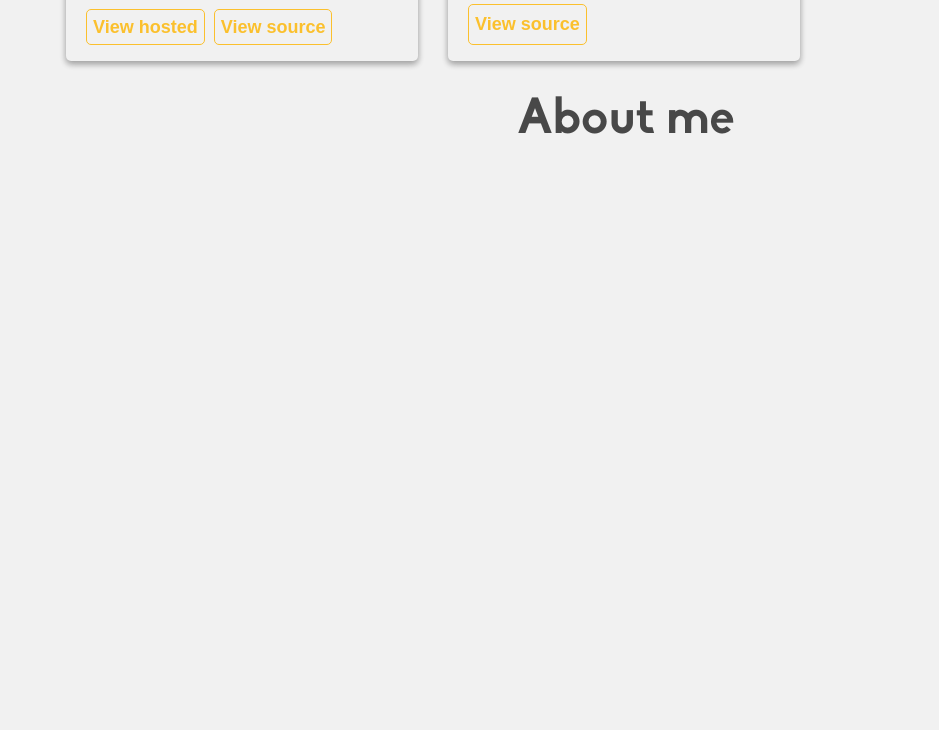
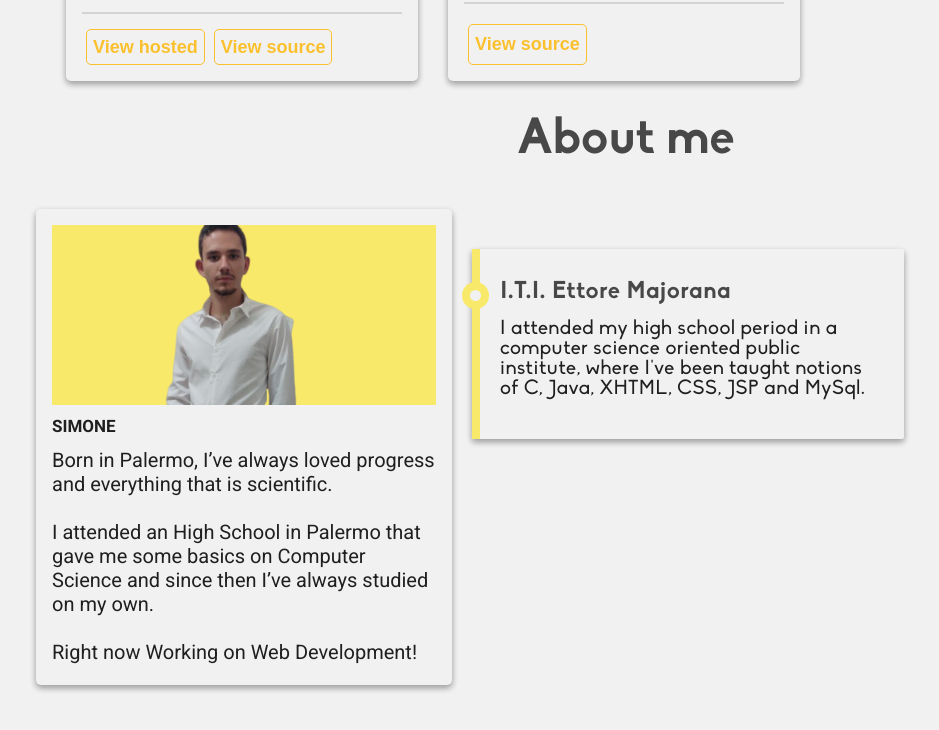
Before and after one commit to xNicklaj/com.simonearonica, a Gatsby site: page / in a window 1280 px wide. Shown: the part 1028-1758 px from the top of the page, without its empty margins (14-953 px from the left). Before the commit the page ends 1257 px from the top, so only its background shows below. Built offline with nearby package versions, Linux system fonts and the light colour scheme; Gatsby itself is replaced by a stand-in of ours.

Commit message:
Added the about me section

```diff
--- a/src/components/card/card.module.scss
+++ b/src/components/card/card.module.scss
@@ -45,8 +45,9 @@
 }
 
 .card img {
-    height: 16em;
-    max-width: 100%;
+    min-height: 18em;
+    max-height: 18em;
+    width: 100%;
     object-fit: cover;
     justify-self: center;
     order: 1;
--- a/src/pages/index.js
+++ b/src/pages/index.js
@@ -8,6 +8,7 @@ import './global.scss'
 import styles from './index.module.scss'
 import palettes from './index.palettes.module.scss'
 import avatar from '../images/avatar.png'
+import fullBody from '../images/avatar-full-body.png'
 import Skillcard from "../components/skillcard/skillcard";
 import Card from '../components/card/card'
 
@@ -23,7 +24,7 @@ const IndexPage = () => {
     <Helmet htmlAttributes={{}} title='Home | Simone Aronica'/>
     <Heading >
       <div className={styles.avatarDiv}>
-          <img src={avatar} />
+          <img src={avatar} alt='avatar.png'/>
       </div>
       <div className={`${styles.textDiv} ${palettes.textDiv}`}>
           <h2>Hello, I'm Simone</h2>
@@ -47,7 +48,7 @@ const IndexPage = () => {
           projects.map(project => {
             let img = require(`../images/${project.thumbnail}`)
             return (
-              <Card background='#f1f1f1' color='#0c0c0c' key={project.key}>
+              <Card key={project.key}>
                   <img src={img} alt={project.thumbnail} />
                   <h2>{project.title}</h2>
                   <p>{project.description}</p>
@@ -67,6 +68,32 @@ const IndexPage = () => {
       <div>
         <h1>About me</h1>
       </div>
+      <div className={styles.aboutMe}>
+          <Card>
+            <img src={fullBody} alt='avatar-full-body.png' style={{backgroundColor: '#F9E96A'}}/>
+            <h2>Simone</h2>
+            <p>
+              Born in Palermo, I’ve always loved progress and everything that is scientific.<br/>
+              <br/>
+              I attended an High School in Palermo that gave me some basics on Computer Science and since then I’ve always studied on my own.<br/>
+              <br/>
+              Right now Working on Web Development!
+            </p>
+          </Card>
+          <div>
+            <ul className={styles.timeline + ' ' + palettes.timeline}>
+              <li>
+                <h1>I.T.I. Ettore Majorana</h1>
+                <p>
+                  I attended my high school period in a computer science oriented public institute, where I've been taught notions of C, Java, XHTML, CSS, JSP and MySql.
+                </p>
+              </li>
+            </ul>
+          </div>
+          <div>
+
+          </div>
+      </div>
     </div>
   </Layout>
 )}
--- a/src/pages/index.module.scss
+++ b/src/pages/index.module.scss
@@ -73,7 +73,88 @@ h1 {
     justify-content: space-around
 }
 
-@media (max-width: 450px){
+.aboutMe {
+    display: flex;
+    width: 100%;
+}
+
+/* Timeline base */
+section.timeline-outer {
+    width: 80%;
+    margin: 0 auto;
+}
+
+h1.header {
+    font-size: 50px;
+    line-height: 70px;
+}
+
+/* timeline css */
+.timeline {
+    border-bottom-right-radius: 2px;
+    border-top-right-radius: 2px;
+    -webkit-box-shadow: 0 3px 6px rgba(0,0,0,0.16), 0 3px 6px rgba(0,0,0,0.23);
+    -moz-box-shadow: 0 3px 6px rgba(0,0,0,0.16), 0 3px 6px rgba(0,0,0,0.23);
+    box-shadow: 0 3px 6px rgba(0,0,0,0.16), 0 3px 6px rgba(0,0,0,0.23);
+    margin: 50px auto;
+    letter-spacing: 0.5px;
+    position: relative;
+    line-height: 1.4em;
+    padding: 20px;
+    max-width: 30vw;
+    list-style: none;
+    text-align: left;
+    transition: box-shadow 0.3s cubic-bezier(.25,.8,.25,1), background-color 0.3s cubic-bezier(.25, .8, .25, 1);
+    margin-left: 2em;
+}
+
+.timeline:hover {
+    -webkit-box-shadow: 0 14px 28px rgba(0,0,0,0.25), 0 10px 10px rgba(0,0,0,0.22);
+    -moz-box-shadow: 0 14px 28px rgba(0,0,0,0.25), 0 10px 10px rgba(0,0,0,0.22);
+    box-shadow: 0 14px 28px rgba(0,0,0,0.25), 0 10px 10px rgba(0,0,0,0.22);
+}
+
+.timeline li {
+    border-bottom: 1px solid rgba(160, 160, 160, 0.2);
+    padding-bottom: 15px;
+    margin-bottom: 20px;
+    transition: background-color 0.3s cubic-bezier(.25, .8, .25, 1);
+    position: relative;
+}
+
+.timeline h1 {
+    font-size: 24px;
+}
+
+.timeline p {
+    font-size: 20px;
+    line-height: 1em;
+}
+
+.timeline li:last-of-type {
+    padding-bottom: 0;
+    margin-bottom: 0;
+    border: none;
+}
+
+.timeline li:before,
+.timeline li:after {
+    position: absolute;
+    display: block;
+    top: 0;
+}
+
+.timeline li:after {
+    left: -30px;
+    border-radius: 50%;
+    height: 11px;
+    width: 11px;
+    content: "";
+    top: 5px;
+}
+
+
+@media (max-width: 750px){
     .textDiv {
         font-size: 14px;
     }
@@ -107,4 +188,14 @@ h1 {
     div h1 {
         margin: .3em;
     }
+
+    .aboutMe {
+        flex-direction: column;
+    }
+
+    .timeline {
+        margin-left: auto;
+        margin-right: auto;
+        max-width: 100vw;
+    }
 }
--- a/src/pages/index.palettes.module.scss
+++ b/src/pages/index.palettes.module.scss
@@ -4,8 +4,30 @@
     color: $text-color-light;
 }
 
+.timeline {
+    border-left: 8px solid $accent-color;
+    color: $text-color-light;
+}
+
+.timeline li {
+
+}
+
+.timeline li:after {
+    box-shadow: 0 0 0 8px $accent-color;
+    background: $bg-color-light;
+}
+
 @media (prefers-color-scheme: light) {
     .wip {
+        background: $bg-color-light;
+    }
+
+    .timeline {
+        color: $text-color-light;
+    }
+
+    .timeline li:after {
         background: $bg-color-light;
     }
 }
@@ -14,4 +36,25 @@
     .wip {
         background: $bg-color-dark;
     }
+
+    .timeline {
+        color: $text-color-dark;
+        background: $bg-color-dark-elevated-1dp;
+    }
+
+    .timeline:hover {
+        background: $bg-color-dark-elevated-8dp;
+    }
+
+    .timeline:hover li{
+        background: $bg-color-dark-elevated-8dp;
+    }
+
+    .timeline li{
+        background: $bg-color-dark-elevated-1dp;
+    }
+
+    .timeline li:after {
+        background: $bg-color-dark;
+    }
 }
```
Also changed, not shown: src/images/avatar-full-body.png (added).
